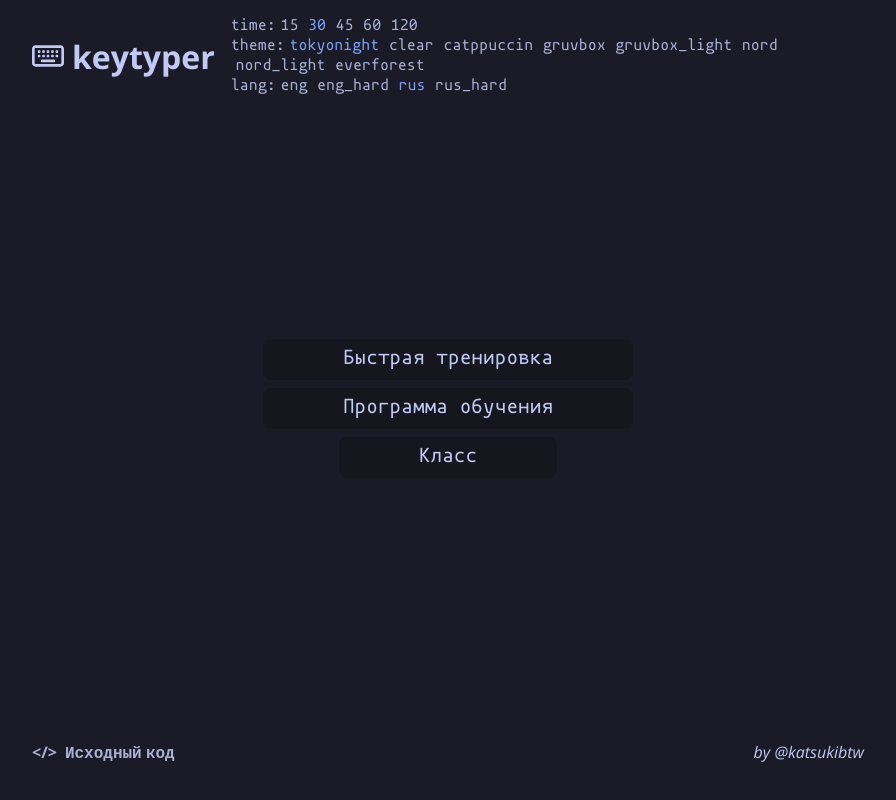
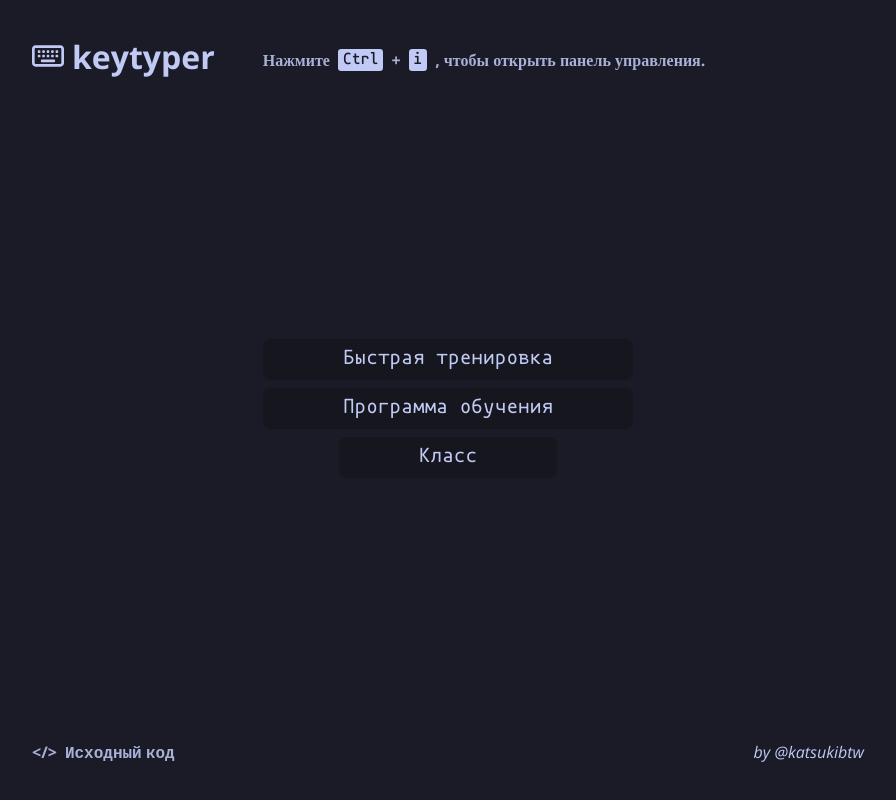
Before and after one commit to katsukibtw/keytyper, a React (Create React App) app: page /10v/skripko/keytyper in a window 1280 px wide. Shown: the whole page, without its empty margins (192-1088 px from the left). Built offline with nearby package versions, Linux system fonts and the light colour scheme.

Commit message:
Fix some bugs caused by lazy routing

```diff
--- a/src/App.js
+++ b/src/App.js
@@ -8,8 +8,6 @@ import Results from './components/Results';
 import { useState, useEffect } from 'react';
 import { useDispatch, useSelector } from 'react-redux';
 import { State } from "./store/reduce";
-import { setTimerId } from "./store/actions";
-import { recordTest } from "./actions/recordTest";
 import Cmd from './components/Cmd';
 import { faArrowLeft } from '@fortawesome/free-solid-svg-icons';
 import { FontAwesomeIcon } from '@fortawesome/react-fontawesome';
@@ -17,11 +15,12 @@ import {
     BrowserRouter as Router,
     Routes,
     Route,
-    Link
+    Link,
+    Navigate
   } from "react-router-dom";
+import RouteTraining from "./components/RouteTesting";
 
 function App() {
-
 	const [ showCmd, setShowCmd ] = useState(false);
 	const {
         time: { timerId, timer },
@@ -29,49 +28,17 @@ function App() {
     } = useSelector((state) => state);
     const dispatch = useDispatch();
 
-
 	useEffect(() => {
 		document.onkeydown = (e) => {
-			if (e.ctrlKey && e.key === "k") {
+			if (e.ctrlKey && e.key === "i") {
 				setShowCmd((s) => !s);
 				e.preventDefault();
-			} else if (
-                e.key.length === 1 ||
-                e.key === "Backspace" ||
-                e.key === "Tab"
-            ) {
-                recordTest(e.key, e.ctrlKey);
-                e.preventDefault();
-            }
-		};
+			}
+        };
 		return () => {
 			document.onkeydown = null;
 		};
 	}, [dispatch]);
-
-	useEffect(() => {
-        let idx = typedWord.length - 1;
-        const currWordEl = activeWordRef?.current;
-        if (currWordEl) {
-            currWordEl.children[idx + 1].classList.add(
-                currWord[idx] !== typedWord[idx] ? "wrong" : "right"
-            );
-        }
-    }, [currWord, typedWord, activeWordRef]);
-
-    useEffect(() => {
-        let idx = typedWord.length;
-        const currWordEl = activeWordRef?.current;
-        if (currWordEl && idx < currWord.length)
-            currWordEl.children[idx + 1].classList.remove("wrong", "right");
-    }, [currWord.length, typedWord, activeWordRef]);
-
-    useEffect(() => {
-        if (!timer && timerId) {
-            clearInterval(timerId);
-            dispatch(setTimerId(null));
-        }
-    }, [dispatch, timer, timerId]);
 
 	return (
     <Router>
@@ -87,19 +54,16 @@ function App() {
                         <Link className="route_link" to={`${indexPath}/classroom`}>Класс</Link>
                     </div>
                 }/>
-                <Route path={`${indexPath}/training`} element={<Training timer={timer}/>}/>
+                <Route path={`${indexPath}/training`} element={<RouteTraining />}/>
                 <Route path={`${indexPath}/education`} element={<Education />}/>
                 <Route path={`${indexPath}/classroom`} element={<Education />}/>
+                <Route index element={<Navigate to="/10v/skripko/keytyper" />}/>
             </Routes>
 
 			<Footer />
 		</div>
     </Router>
 	);
-}
-
-const Training = ({timer}) => {
-    return timer ? <TestWrapper /> : <Results />;
 }
 
 const Education = () => {
--- a/src/components/Header.js
+++ b/src/components/Header.js
@@ -13,6 +13,8 @@ import {
     timerSet,
 } from "../store/actions";
 import { State } from "../store/reduce";
+import { useLocation } from "react-router-dom";
+import { indexPath } from "../App";
 
 export const options = {
     time: [15, 30, 45, 60, 120],
@@ -30,6 +32,8 @@ export const options = {
 };
 
 export default function Header() {
+    let location = useLocation();
+    const [ showButtons, setShowButtons ] = useState(false);
 
 	const {
         preferences: { timeLimit, theme, lang, font },
@@ -37,6 +41,10 @@ export default function Header() {
     } = useSelector((state) => state);
     const dispatch = useDispatch();
 	const fonts = ["mononoki", "roboto_mono"];
+
+    useEffect(() => {
+        setShowButtons(location.pathname === indexPath + "/training" ? true : false);
+    }, [location]);
 
     useEffect(() => {
         const theme = localStorage.getItem("theme") || "tokyonight";
@@ -137,7 +145,7 @@ export default function Header() {
 	return (
 		<div className={timerId ? "hidden head" : "head"}>
 			<div className='title'><FontAwesomeIcon icon={faKeyboard} className='icon' /><h1>keytyper</h1></div>
-			<div className="buttons">
+			<div className={showButtons ? "buttons" : "hidden buttons"}>
                 {Object.entries(options).map(([option, choices]) => (
                     <div key={option} className={option}>
                         {option}:
@@ -154,6 +162,9 @@ export default function Header() {
                     </div>
                 ))}
             </div>
+			<div className={showButtons ? "hidden advice" : "advice"}>
+				Нажмите <div className="advice__button">Ctrl</div> + <div className="advice__button">i</div> , чтобы открыть панель управления.
+			</div>
 		</div>
 	);
 }
--- /dev/null
+++ b/src/components/RouteTesting.js
@@ -0,0 +1,66 @@
+import '../styles/App.scss';
+import '../styles/themes.scss';
+import '../styles/fonts.scss';
+import TestWrapper from './TestWrapper';
+import Results from './Results';
+import { useState, useEffect } from 'react';
+import { useDispatch, useSelector } from 'react-redux';
+import { State } from "../store/reduce";
+import { setTimerId } from "../store/actions";
+import { recordTest } from "../actions/recordTest";
+import Cmd from './Cmd';
+
+export default function RouteTesting() {
+	const {
+        time: { timerId, timer },
+        word: { currWord, typedWord, activeWordRef },
+    } = useSelector((state) => state);
+    const dispatch = useDispatch();
+
+
+	useEffect(() => {
+		document.onkeydown = (e) => {
+			if (
+                e.key.length === 1 ||
+                e.key === "Backspace" ||
+                e.key === "Tab"
+            ) {
+                recordTest(e.key, e.ctrlKey);
+                e.preventDefault();
+            }
+		};
+		return () => {
+			document.onkeydown = null;
+		};
+	}, [dispatch]);
+
+	useEffect(() => {
+        let idx = typedWord.length - 1;
+        const currWordEl = activeWordRef?.current;
+        if (currWordEl) {
+            currWordEl.children[idx + 1].classList.add(
+                currWord[idx] !== typedWord[idx] ? "wrong" : "right"
+            );
+        }
+    }, [currWord, typedWord, activeWordRef]);
+
+    useEffect(() => {
+        let idx = typedWord.length;
+        const currWordEl = activeWordRef?.current;
+        if (currWordEl && idx < currWord.length)
+            currWordEl.children[idx + 1].classList.remove("wrong", "right");
+    }, [currWord.length, typedWord, activeWordRef]);
+
+    useEffect(() => {
+        if (!timer && timerId) {
+            clearInterval(timerId);
+            dispatch(setTimerId(null));
+        }
+    }, [dispatch, timer, timerId]);
+
+    return (
+        <div className="route_training">
+            {timer ? <TestWrapper /> : <Results />}
+        </div>
+    );
+}
--- a/src/components/TestWrapper.js
+++ b/src/components/TestWrapper.js
@@ -79,7 +79,7 @@ export default function TestWrapper() {
                 })}
             </div>
 			<div className={timerId ? "hidden advice" : "advice"}>
-				Нажмите <div className="advice__button">Ctrl</div> + <div className="advice__button">K</div> , чтобы открыть панель управления.
+				Нажмите <div className="advice__button">Ctrl</div> + <div className="advice__button">i</div> , чтобы открыть панель управления.
 			</div>
             <Link className={timerId ? "hidden exit_btn" : "exit_btn"} to={indexPath}>
                 <FontAwesomeIcon icon={faArrowLeft} />
--- a/src/styles/App.scss
+++ b/src/styles/App.scss
@@ -9,6 +9,13 @@
 	flex-direction: column;
 	align-items: space-between;
 	transition: .4s ease;
+
+	.route_training {
+		flex-grow: 1;
+		display: flex;
+		flex-direction: column;
+		align-items: center;
+	}
 
 	.index_links,
 	.dummydiv {
--- a/src/styles/Header.scss
+++ b/src/styles/Header.scss
@@ -24,6 +24,13 @@
 	.buttons {
 		font-family: var(--fc);
 		color: var(--fg-dark);
+		transition: .4s ease;
+
+		&.hidden {
+			opacity: 0;
+			display: none;
+			transition: .4s ease;
+		}
 
 		.head__btn {
 			font-family: var(--fc);
@@ -40,6 +47,31 @@
 			}
 		}
 	}
+
+	.advice {
+		font-family: 'Open Sans';
+		font-weight: 700;
+		display: flex;
+		flex-direction: row;
+		font-size: 1rem;
+		gap: .5rem;
+		align-items: center;
+		width: 100%;
+		color: var(--fg-dark);
+		margin: .5rem 0 0 2rem;
+
+		&.hidden {
+			display: none;
+		}
+
+		.advice__button {
+			font-family: var(--fc);
+			background-color: var(--fg);
+			color: var(--bg);
+			padding: .1rem .3rem;
+			border-radius: .2rem;
+		}
+	}
 }
 
 .hidden {
```
